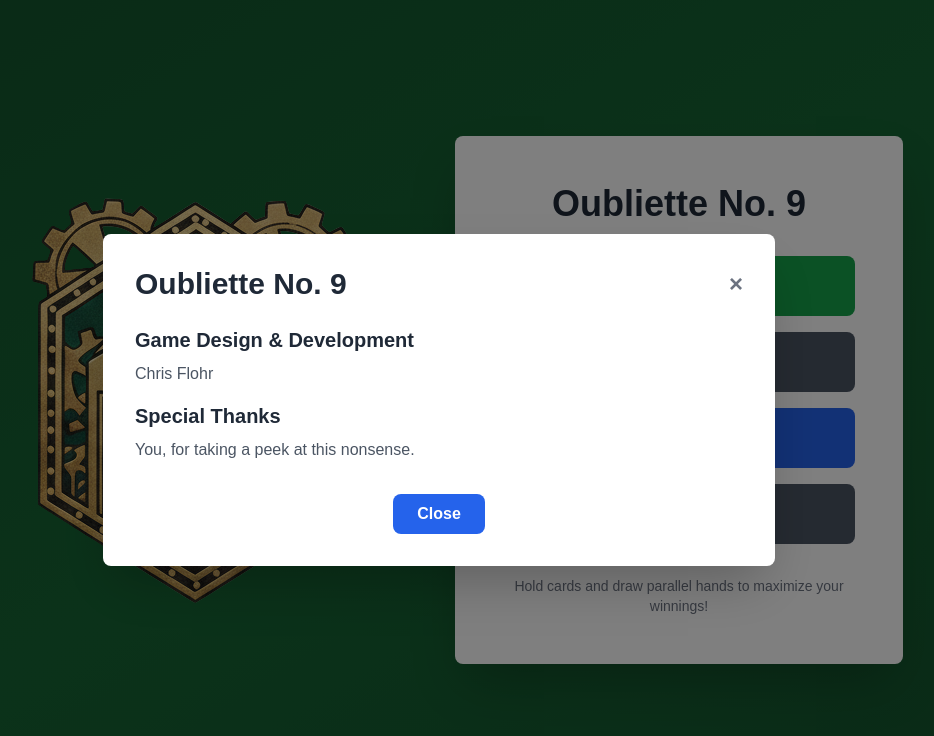
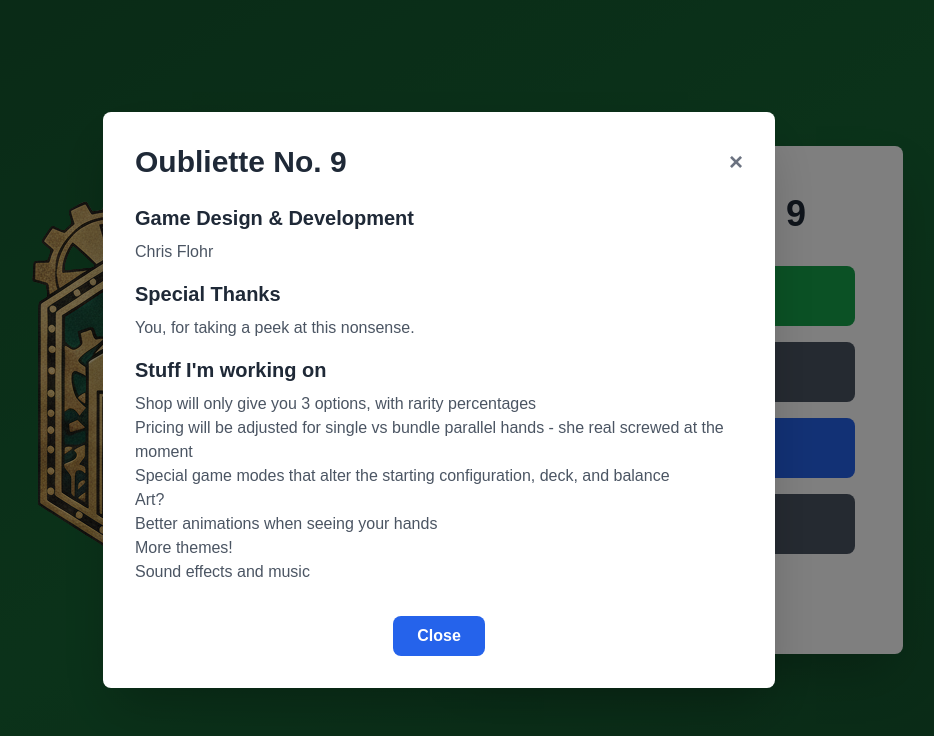
Before and after one commit to KeystoneDefiant/OublietteNo9, a React (Vite) app: page / in a window 1280 px wide. Both pictures are taken after a click on the button "Credits". Shown: the top 736 px of the page, without its empty margins (201-1135 px from the left). Built offline with nearby package versions, Linux system fonts and the light colour scheme; a web font is replaced by a local one.

Commit message:
Updated menu text and rules

```diff
--- a/src/components/Credits.tsx
+++ b/src/components/Credits.tsx
@@ -26,6 +26,22 @@ export function Credits({ onClose }: CreditsProps) {
             <h3 className="text-xl font-bold text-gray-800 mb-2">Special Thanks</h3>
             <p className="text-gray-600">You, for taking a peek at this nonsense.</p>
           </div>
+
+          <div>
+            <h3 className="text-xl font-bold text-gray-800 mb-2">Stuff I'm working on</h3>
+            <ul className="text-gray-600">
+              <li>Shop will only give you 3 options, with rarity percentages</li>
+              <li>
+                Pricing will be adjusted for single vs bundle parallel hands - she real screwed at
+                the moment
+              </li>
+              <li>Special game modes that alter the starting configuration, deck, and balance</li>
+              <li>Art?</li>
+              <li>Better animations when seeing your hands</li>
+              <li>More themes!</li>
+              <li>Sound effects and music</li>
+            </ul>
+          </div>
         </div>
 
         <div className="mt-8 text-center">
--- a/src/components/MainMenu.tsx
+++ b/src/components/MainMenu.tsx
@@ -42,9 +42,7 @@ export function MainMenu({ onStartRun, onCredits, onRules, onSettings }: MainMen
             Settings
           </button>
         </div>
-        <p className="text-center text-gray-500 mt-8 text-sm">
-          Hold cards and draw parallel hands to maximize your winnings!
-        </p>
+        <p className="text-center text-gray-500 mt-8 text-sm">It's video poker. But not.</p>
       </div>
     </div>
   );
--- a/src/components/Rules.tsx
+++ b/src/components/Rules.tsx
@@ -49,19 +49,16 @@ export function Rules({ onClose }: RulesProps) {
             <h3 className="text-xl font-bold text-gray-800 mb-2">Special Features</h3>
             <ul className="list-disc list-inside space-y-2 text-sm">
               <li>
-                <strong>Dead Cards:</strong> Cards that don't count toward any poker hand
+                <strong>Dead Cards:</strong> Cards that don't count toward any poker hand. Add these
+                to your deck for an infusion of credits, max of 10.
               </li>
               <li>
-                <strong>Wild Cards:</strong> Count as any suit and rank (max 3 in deck)
+                <strong>Wild Cards:</strong> Count as any suit and rank to help form better hands.
+                Max of 3 in your deck.
               </li>
               <li>
-                <strong>Card Removal:</strong> Permanently remove cards from the deck
-              </li>
-              <li>
-                <strong>2x Payout Chance:</strong> Random chance to double your payout
-              </li>
-              <li>
-                <strong>Minimum Bet:</strong> Increases by 5% each round
+                <strong>Extra Draw:</strong> Gives you one additional draw per round to improve your
+                hand.
               </li>
             </ul>
           </div>
```
